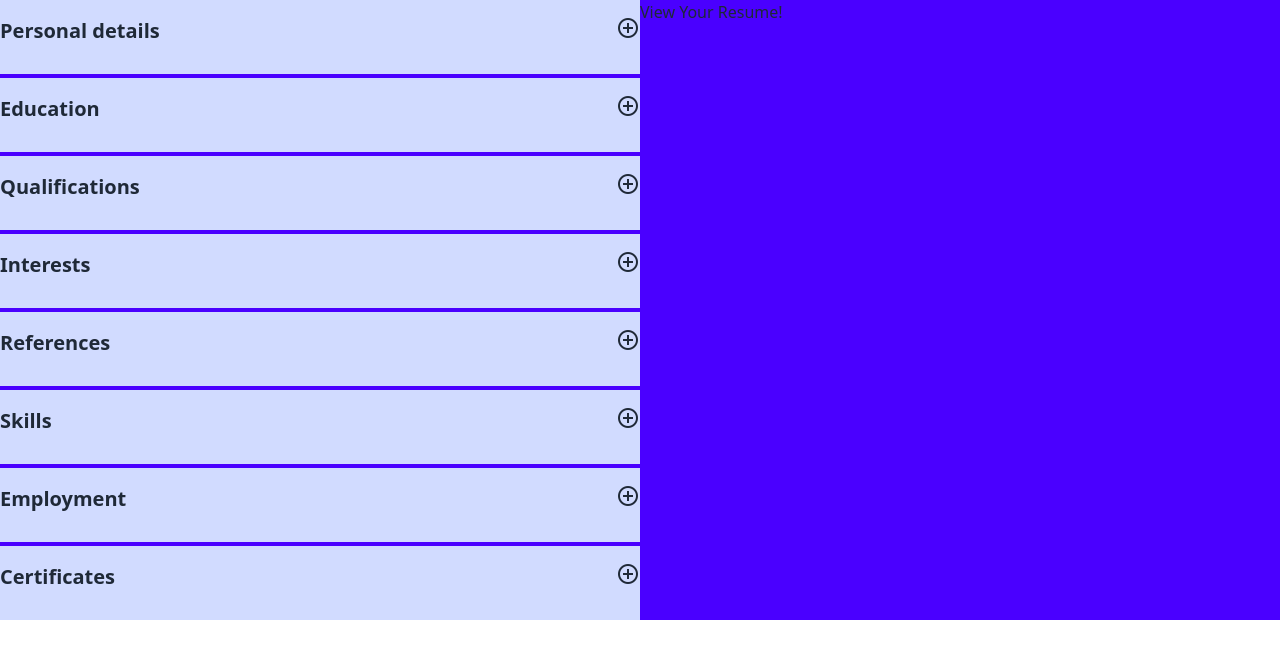
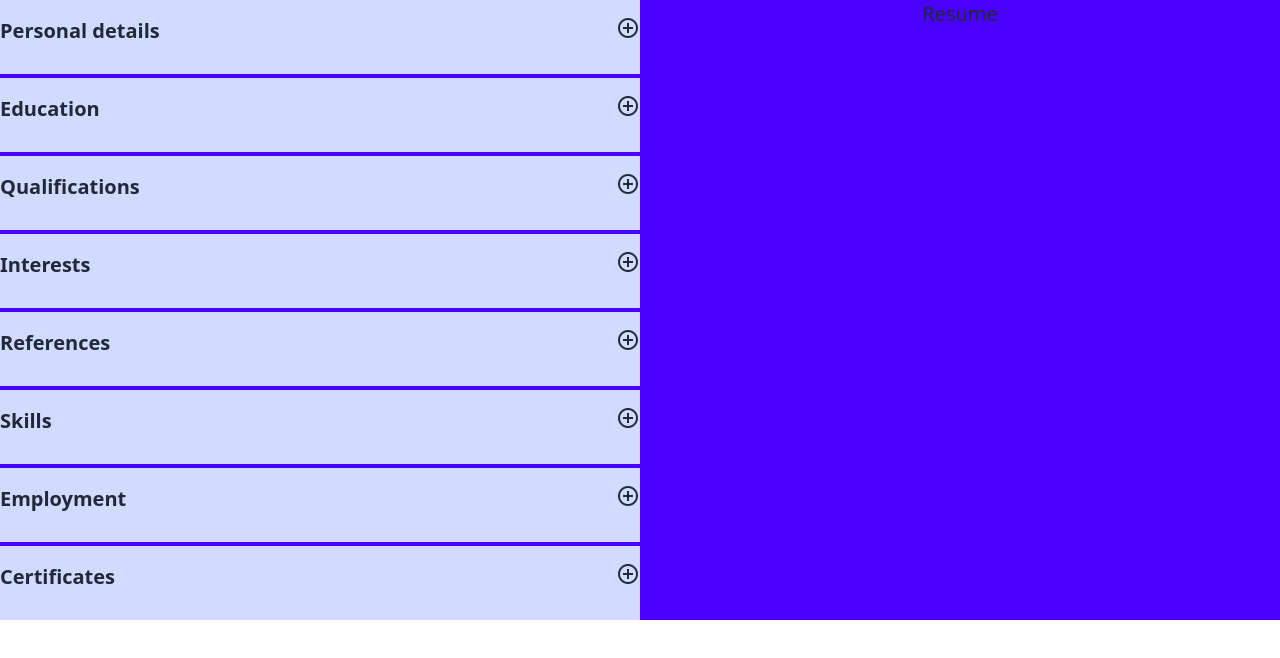
Before and after one commit to Ja-Uyoma/CV-Application, a React (Vite) app: page / in a window 1280 px wide. Shown: the top 658 px of the page. Built offline with nearby package versions, Linux system fonts and the light colour scheme.

Commit message:
refactor: change text in preview div

```diff
--- a/src/App.tsx
+++ b/src/App.tsx
@@ -19,7 +19,7 @@ function App() {
       </div>
 
       <div className="flex-1">
-        <p>View Your Resume!</p>
+        <p className="text-center font-medium text-xl">Resume</p>
       </div>
     </main>
   );
```
